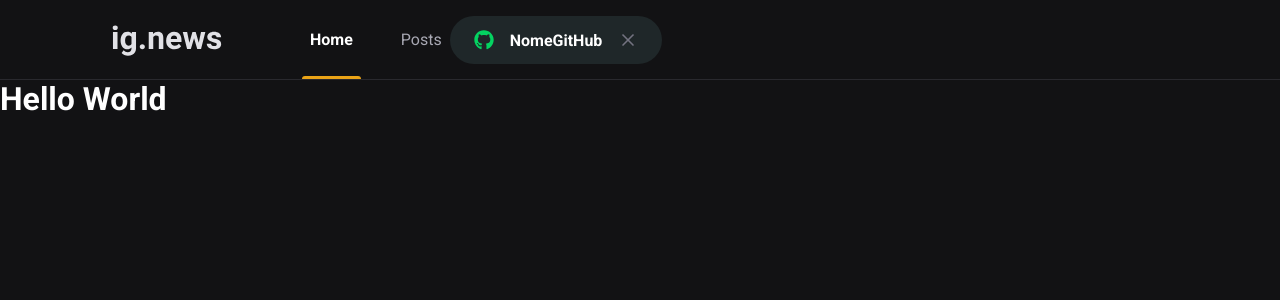
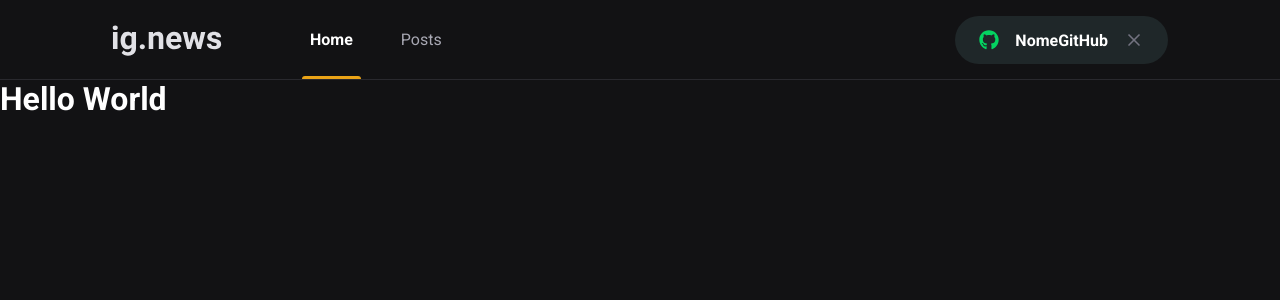
Before and after one commit to GabrielS0ares/ignews, a Next.js app: page / in a window 1280 px wide. Shown: the top 300 px of the page. Built offline with nearby package versions, Linux system fonts and the light colour scheme.

Commit message:
:lipstick: style: posicionando botao

```diff
--- a/src/components/Header/styles.module.scss
+++ b/src/components/Header/styles.module.scss
@@ -51,4 +51,8 @@
             }
         }
     }
+
+    button {
+        margin-left: auto;
+    }
 }
```
